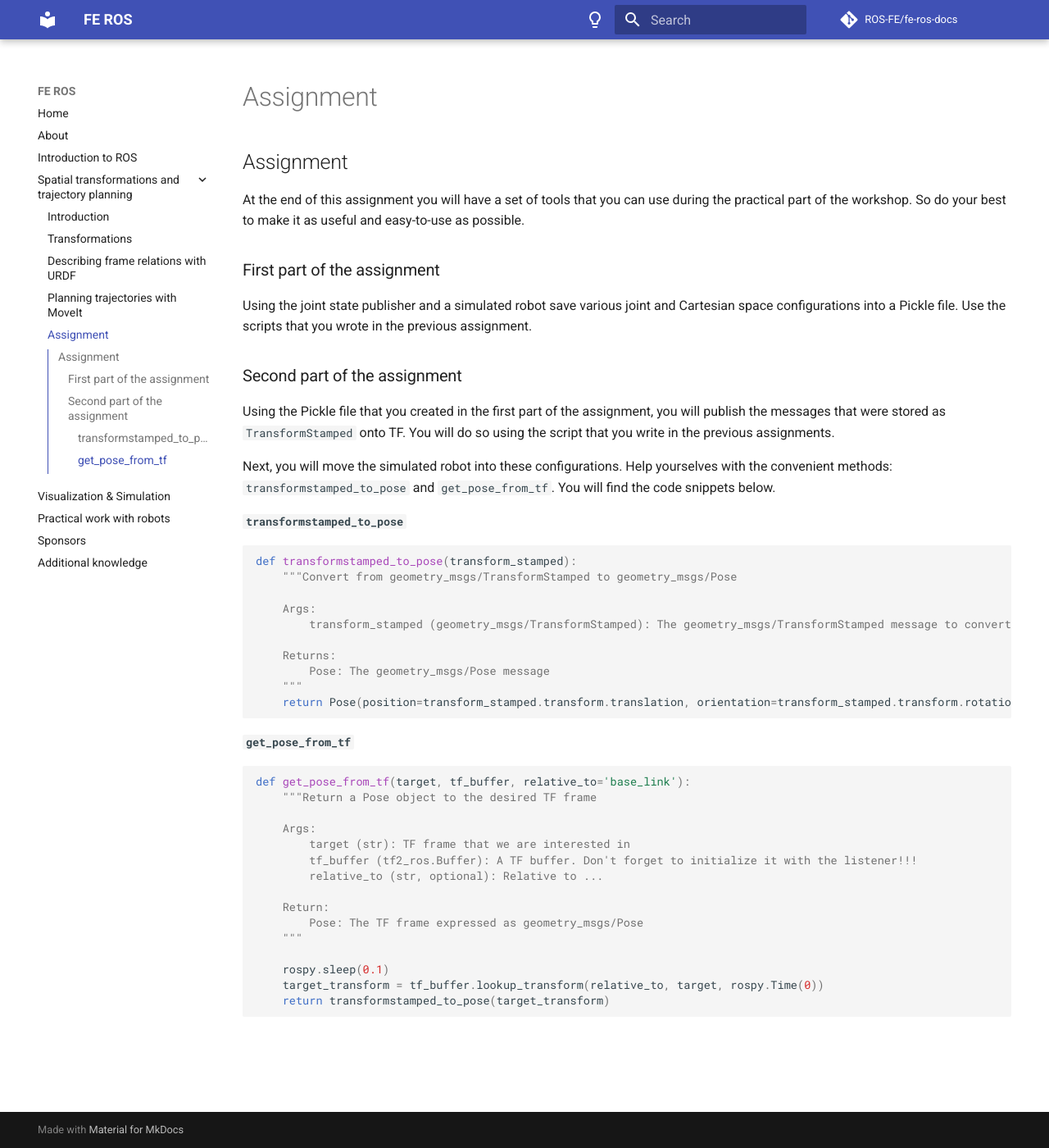
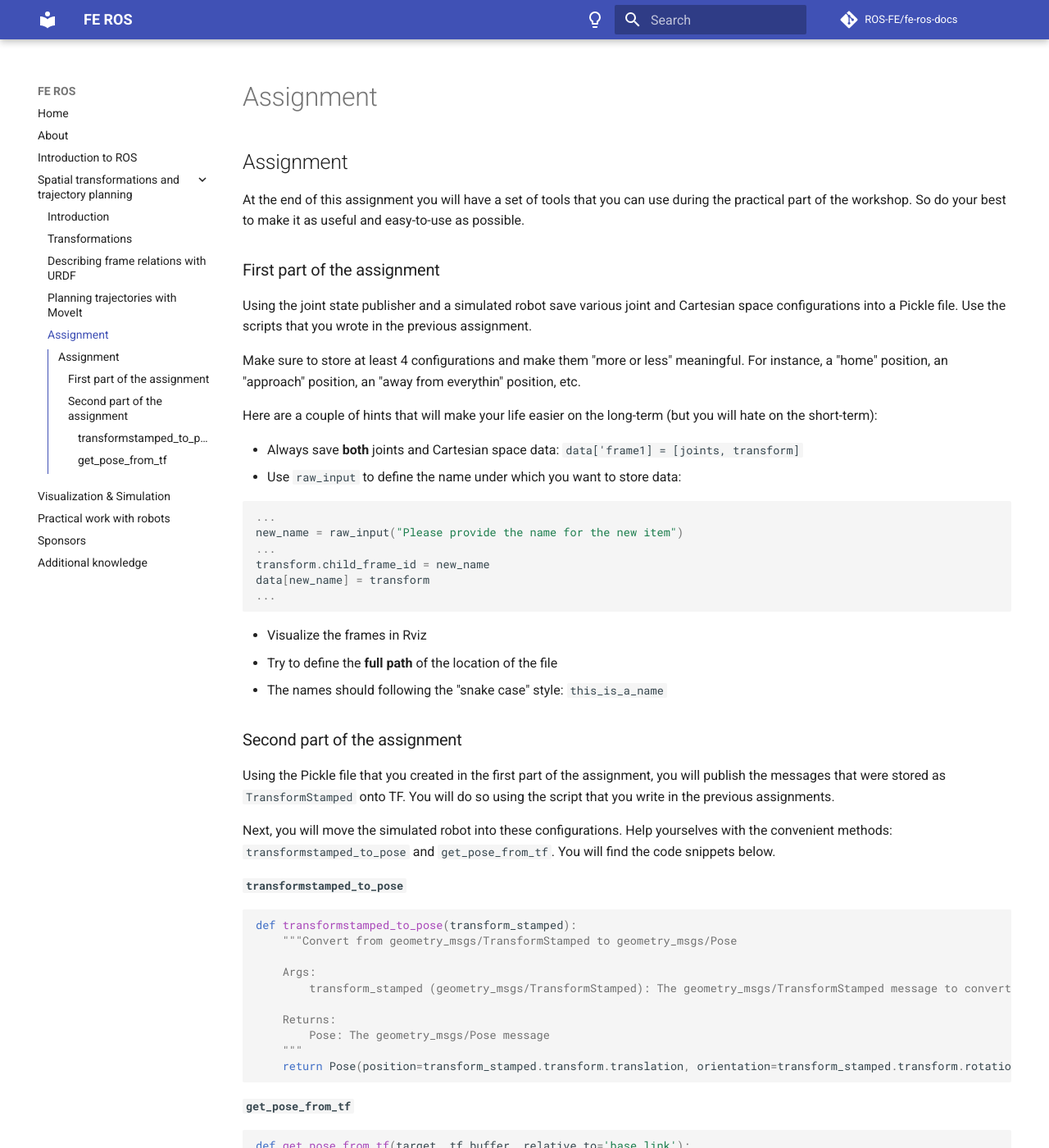
Before and after one commit to ROS-FE/fe-ros-docs, an MkDocs documentation site: the page built from docs/tf_moveit/assignment.md, in a window 1280 px wide and 1400 px high. Shown: the whole window at 82% size. Built offline with MkDocs 1.6.1 and Material for MkDocs 9.7.7, drawn with Linux system fonts in a browser that asks for light colours; comment, search, counter and statistics services are not loaded; some of the changed text lies outside the part shown.

Commit message:
Updates assignment

````diff
--- a/docs/tf_moveit/assignment.md
+++ b/docs/tf_moveit/assignment.md
@@ -5,6 +5,25 @@ At the end of this assignment you will have a set of tools that you can use duri
 ### First part of the assignment
 Using the joint state publisher and a simulated robot save various joint and Cartesian space configurations into a Pickle file. Use the scripts that you wrote in the previous assignment.
 
+Make sure to store at least 4 configurations and make them "more or less" meaningful. For instance, a "home" position, an "approach" position, an "away from everythin" position, etc.
+
+Here are a couple of hints that will make your life easier on the long-term (but you will hate on the short-term):
+
+- Always save **both** joints and Cartesian space data: `data['frame1] = [joints, transform]`
+- Use `raw_input` to define the name under which you want to store data:
+
+```python
+...
+new_name = raw_input("Please provide the name for the new item")
+...
+transform.child_frame_id = new_name
+data[new_name] = transform
+...
+```
+
+- Visualize the frames in Rviz
+- Try to define the **full path** of the location of the file
+- The names should following the "snake case" style: `this_is_a_name`
 
 ### Second part of the assignment
 Using the Pickle file that you created in the first part of the assignment, you will publish the messages that were stored as `TransformStamped` onto TF. You will do so using the script that you write in the previous assignments.
@@ -44,3 +63,7 @@ def get_pose_from_tf(target, tf_buffer, relative_to='base_link'):
     target_transform = tf_buffer.lookup_transform(relative_to, target, rospy.Time(0))
     return transformstamped_to_pose(target_transform)
 ```
+
+The assignment is completed once you show that your robot moved in at least 4 configurations, both in joint and Cartesian space.
+
+Good luck.
````
